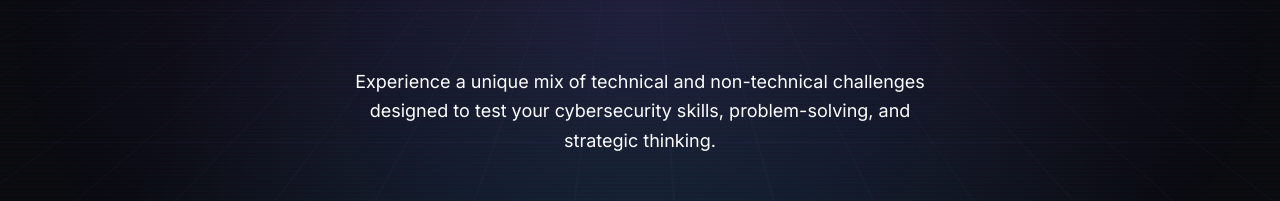
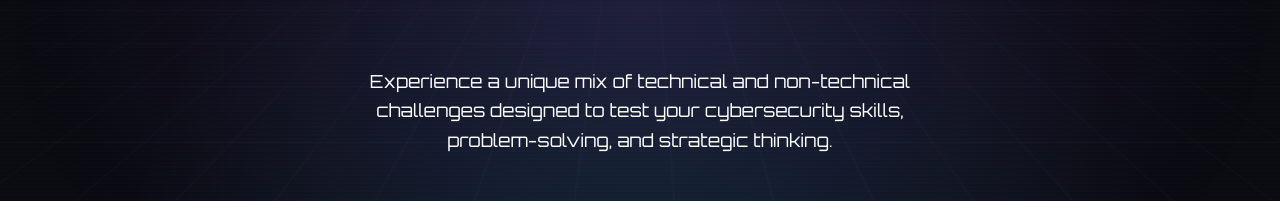
Before and after one commit to Pranay-Siddhartha/Techpulse-2026-main, a Next.js app: page / in a window 1280 px wide. Shown: the part 426-627 px from the top of the page. Built offline with nearby package versions, Linux system fonts and the light colour scheme.

Commit message:
style: apply font-heading to landing description

```diff
--- a/src/app/page.js
+++ b/src/app/page.js
@@ -100,7 +100,7 @@ export default function Landing() {
                             sequential={true}
                             speed={5}
                             maxIterations={20}
-                            className="text-white"
+                            className="text-white font-heading"
                             parentClassName="inline-block"
                             encryptedClassName="text-neon-blue font-mono"
                         />
```
